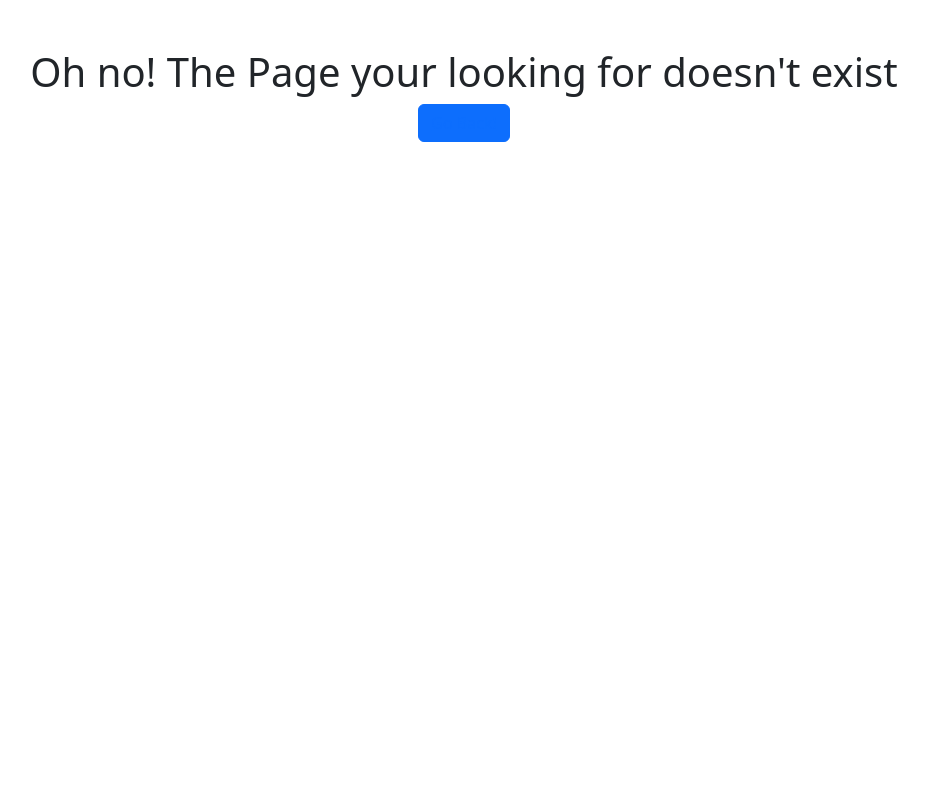
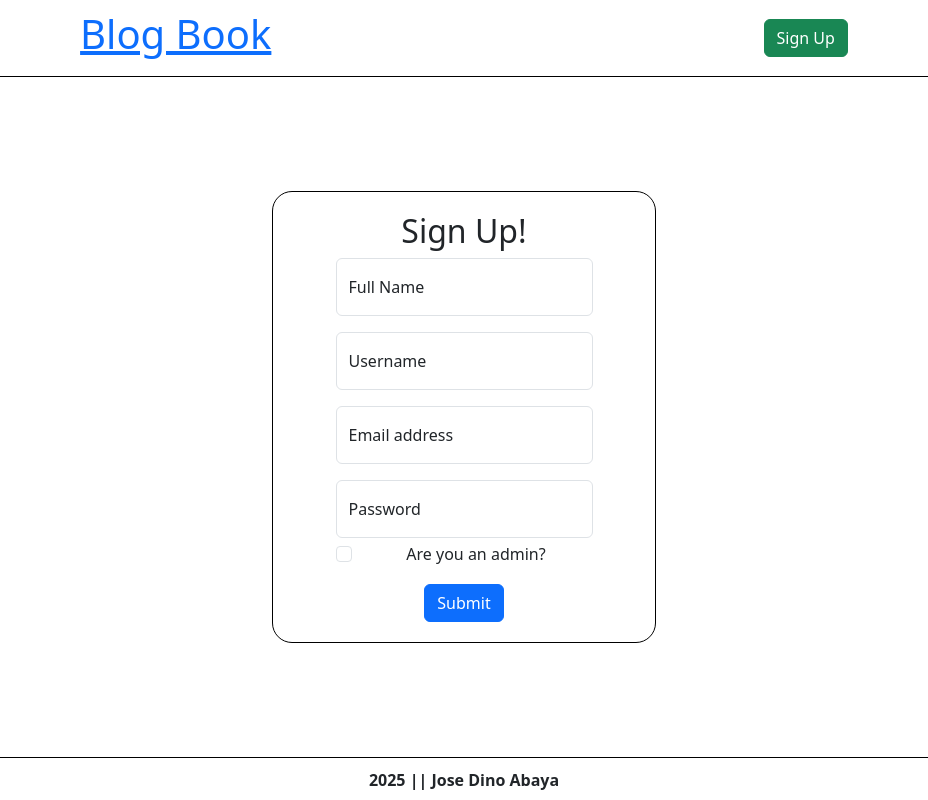
Before and after one commit to oniids13/blog-api-frontend, a React (Vite) app: page /signup in a window 1280 px wide. Shown: the whole page, without its empty margins (176-1104 px from the left). Built offline with nearby package versions, Linux system fonts and the light colour scheme.

Commit message:
add signup page and  connecting login to backend

```diff
--- a/package.json
+++ b/package.json
@@ -10,6 +10,7 @@
     "preview": "vite preview"
   },
   "dependencies": {
+    "axios": "^1.8.4",
     "prop-types": "^15.8.1",
     "react": "^19.0.0",
     "react-dom": "^19.0.0",
--- a/src/component/Header.jsx
+++ b/src/component/Header.jsx
@@ -4,10 +4,14 @@ import { Link } from 'react-router-dom'
 const Header = () => {
     return (
         <header>
-            <h1>Blog Book</h1>
+            <Link to={'/'}>
+                <h1>Blog Book</h1>
+            </Link>
             <nav>
 
-                    <button className='btn btn-success'>Sign Up</button>
+                    <Link to={'/signup'}>
+                        <button className='btn btn-success'>Sign Up</button>
+                    </Link>
 
             </nav>
         </header>
--- a/src/component/Login.jsx
+++ b/src/component/Login.jsx
@@ -1,18 +1,66 @@
+import { useState } from 'react';
+import axios from 'axios';
+import { useNavigate } from 'react-router-dom'
+
+const Login = () => {
+
+    const navigate = useNavigate();
+    const [error, setError] = useState("")
+
+    const [formData, setFormData] = useState({
+        email: "",
+        password: "",
+    });
+
+    const handleChange = (e) => {
+        setFormData({
+            ...formData,
+            [e.target.name]: e.target.value,
+        });
+    };
+
+    const handleLogin = async (e) => {
+        e.preventDefault();
 
 
-const Login = () => {
+        try {
+            const response = await axios.post("http://localhost:3000/login", formData, {
+                headers: {"Content-Type": "application/json"}
+            });
+
+            console.log(response)
+            const data = await response.JSON();
+
+            if (!response.ok) {
+                throw new Error(data.error || "Login failed");
+            }
+
+
+            localStorage.setItem("token", response.data.token);
+            const token = localStorage.getItem("token");
+            console.log(token);
+            // navigate("/home");
+        } catch (error) {
+            console.error(error.message)
+            setError("Invalid Login Credentials");
+        }
+    }
+
+
     return(
        <>
-       <form className="login-form">
-            <h1 class="h3 mb-3 fw-normal">Please sign in</h1>
+       <form className="login-form" onSubmit={handleLogin}>
+            <h1 className="h3 mb-3 fw-normal">Please sign in</h1>
+
+            {error && <p className='text-danger'>{error}</p>}
 
             <div className="form-floating">
-            <input type="email" class="form-control" id="floatingInput" placeholder="name@example.com" name="email" required/>
-            <label for="floatingInput">Email address</label>
+            <input type="email" class="form-control" id="floatingInput" placeholder="name@example.com" name="email" required onChange={handleChange} />
+            <label htmlFor="floatingInput">Email address</label>
             </div>
             <div className="form-floating">
-            <input type="password" class="form-control" id="floatingPassword" placeholder="Password" name="password" required/>
-            <label for="floatingPassword">Password</label>
+            <input type="password" class="form-control" id="floatingPassword" placeholder="Password" name="password" required onChange={handleChange} />
+            <label htmlFor="floatingPassword">Password</label>
             </div>
             <button className="btn btn-primary w-100 py-2" type="submit">Sign in</button>
         </form>
--- a/src/component/Router.jsx
+++ b/src/component/Router.jsx
@@ -3,6 +3,7 @@ import { createBrowserRouter, createRoutesFromElements, Route } from 'react-rout
 import MainContent from './MainContent'
 import ErrorPage from '../views/ErrorPage'
 import Index from '../views/Index'
+import SignUp from '../views/SignupPage'
 
 
 const router = createBrowserRouter(
@@ -13,7 +14,7 @@ const router = createBrowserRouter(
         errorElement={<ErrorPage/>}
         >
             <Route index element={<Index />} />
-
+            <Route path='signup' element={<SignUp />} />
         </Route>
     )
 )
--- a/src/index.css
+++ b/src/index.css
@@ -16,6 +16,7 @@ body {
   display: flex;
   flex-direction: column;
   min-height: 100vh;
+
 }
 .wrapper {
   flex: 1;
@@ -41,3 +42,18 @@ footer {
   flex-direction: column;
   gap: 20px
 }
+
+.signup-page {
+  display: flex;
+  flex-direction: column;
+  justify-content: center;
+  align-items: center;
+  width: 30%;
+  border: 1px solid black;
+  padding: 20px;
+  border-radius: 20px;
+}
+
+.signup-form {
+  text-align: center;
+}
--- /dev/null
+++ b/src/views/SignupPage.jsx
@@ -0,0 +1,50 @@
+
+
+const SignUp = () => {
+    return (
+        <>
+        <div className="wrapper">
+            <SignUpForm/>
+        </div>
+        </>
+    )
+}
+
+
+const SignUpForm = () => {
+    return (
+        <>
+         <div className="signup-page">
+             <form action="/sign-up" method="POST" className="signup-form">
+                     <h2>Sign Up!</h2>
+                <div className="form-floating mb-3">
+                    <input type="text" className="form-control" id="floatingInput" placeholder="Juan Dela Cruz" name="fullName" required/>
+                    <label for="floatingInput">Full Name</label>
+                    </div>
+                <div className="form-floating mb-3">
+                  <input type="email" className="form-control" id="floatingInput" placeholder="Wassup13" name="username" required/>
+                  <label for="floatingInput">Username</label>
+                </div>
+              <div className="form-floating mb-3">
+                  <input type="email" className="form-control" id="floatingInput" placeholder="name@example.com" name="email" required/>
+                  <label for="floatingInput">Email address</label>
+                </div>
+                <div className="form-floating">
+                  <input type="password" className="form-control" id="floatingPassword" placeholder="Password" name="password" required/>
+                  <label for="floatingPassword">Password</label>
+                </div>
+                <div className="form-check mt-1">
+                  <input className="form-check-input" type="checkbox" id="flexCheck" name="admin" value="true"/>
+                  <label className="form-check-label" for="flexCheck">
+                    Are you an admin?
+                  </label>
+                </div>
+                <button type="submit" className="btn btn-primary mt-3">Submit</button>
+                   </form>
+         </div>
+        </>
+    )
+}
+
+
+export default SignUp
```
Also changed, not shown: 1 other file (tests, documents, lock files or other folders).
